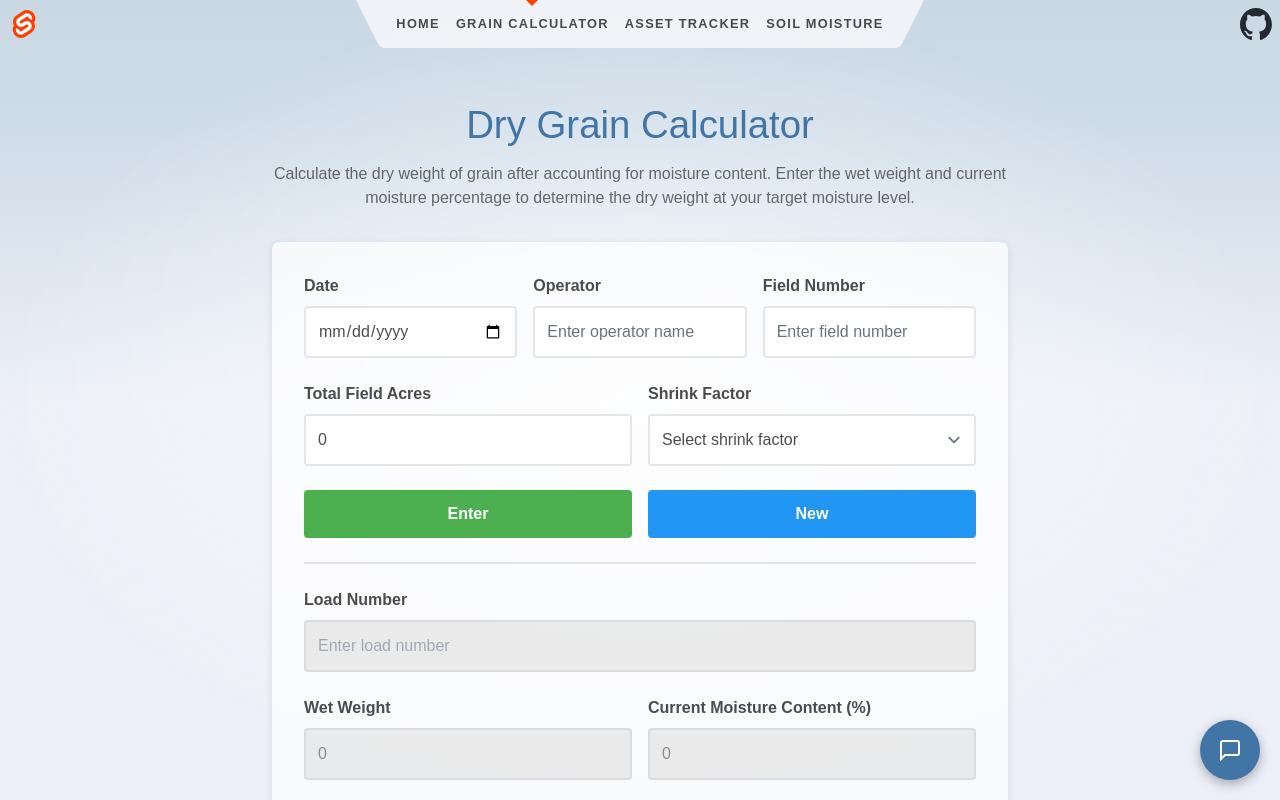
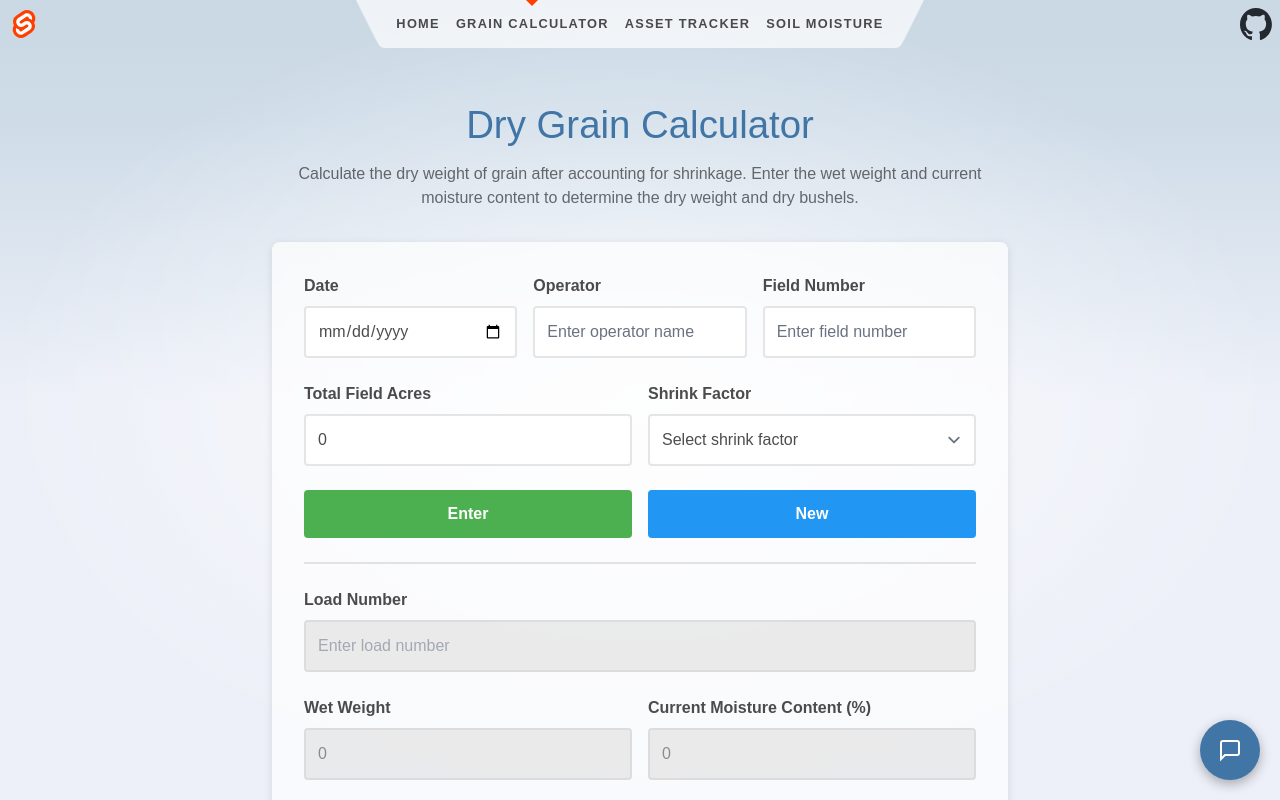
Before and after one commit to heidemanndesigns/GrainCalculator1, a SvelteKit app in the folder graincalculator/: page /grain-calculator in a window 1280 px wide. Shown: the top 800 px of the page. Built offline with nearby package versions, Linux system fonts and the light colour scheme.

Commit message:
Update grain calculator description to clarify the calculation of dry weight, emphasizing shrinkage and dry bushels for improved user understanding.

```diff
--- a/graincalculator/src/routes/grain-calculator/+page.svelte
+++ b/graincalculator/src/routes/grain-calculator/+page.svelte
@@ -154,8 +154,7 @@
 <section class="calculator">
 	<h1>Dry Grain Calculator</h1>
 	<p class="description">
-		Calculate the dry weight of grain after accounting for moisture content. Enter the wet weight
-		and current moisture percentage to determine the dry weight at your target moisture level.
+		Calculate the dry weight of grain after accounting for shrinkage. Enter the wet weight and current moisture content to determine the dry weight and dry bushels.
 	</p>
 
 	<div class="form-container">
```
